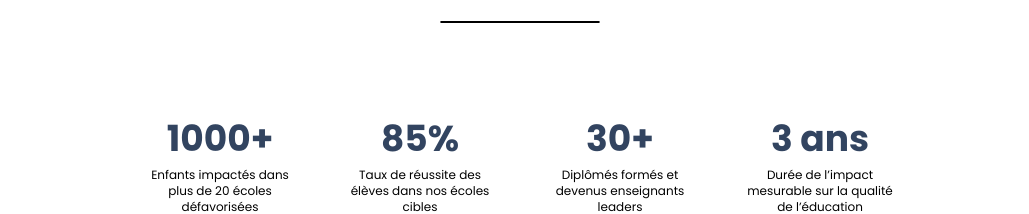
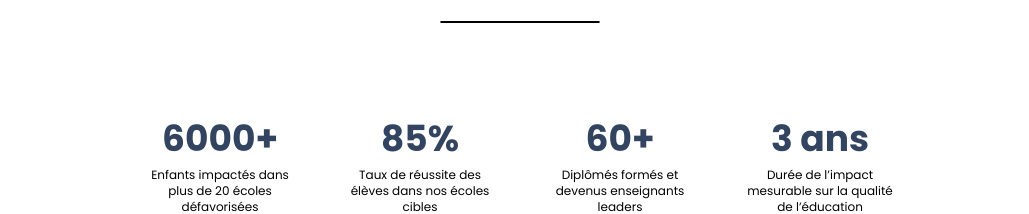
Before and after one commit to khalefmed/teachformauritania, a Next.js app: page / in a window 1280 px wide. Shown: the part 2667-2881 px from the top of the page, without its empty margins (120-1149 px from the left). Built offline with nearby package versions, Linux system fonts and the light colour scheme.

Commit message:
Editing goals numbers

```diff
--- a/src/app/components/goal.jsx
+++ b/src/app/components/goal.jsx
@@ -16,9 +16,9 @@ export const Goal = () => {
                 <hr className="w-40 text-center border-black border-[1.75px] rounded-full" />
             </div>
             <div className="flex flex-row max-md:flex-col flex-wrap items-start max-sm:items-center justify-center">
-                <StatBox number={1000} suffix="+" label={t("goal_1")} />
+                <StatBox number={6000} suffix="+" label={t("goal_1")} />
                 <StatBox number={85} suffix="%" label={t("goal_2")} />
-                <StatBox number={30} suffix="+" label={t("goal_3")} />
+                <StatBox number={60} suffix="+" label={t("goal_3")} />
                 <StatBox number={3} suffix={" "+t('years')} label={t("goal_4")} />
             </div>
         </section>
```
